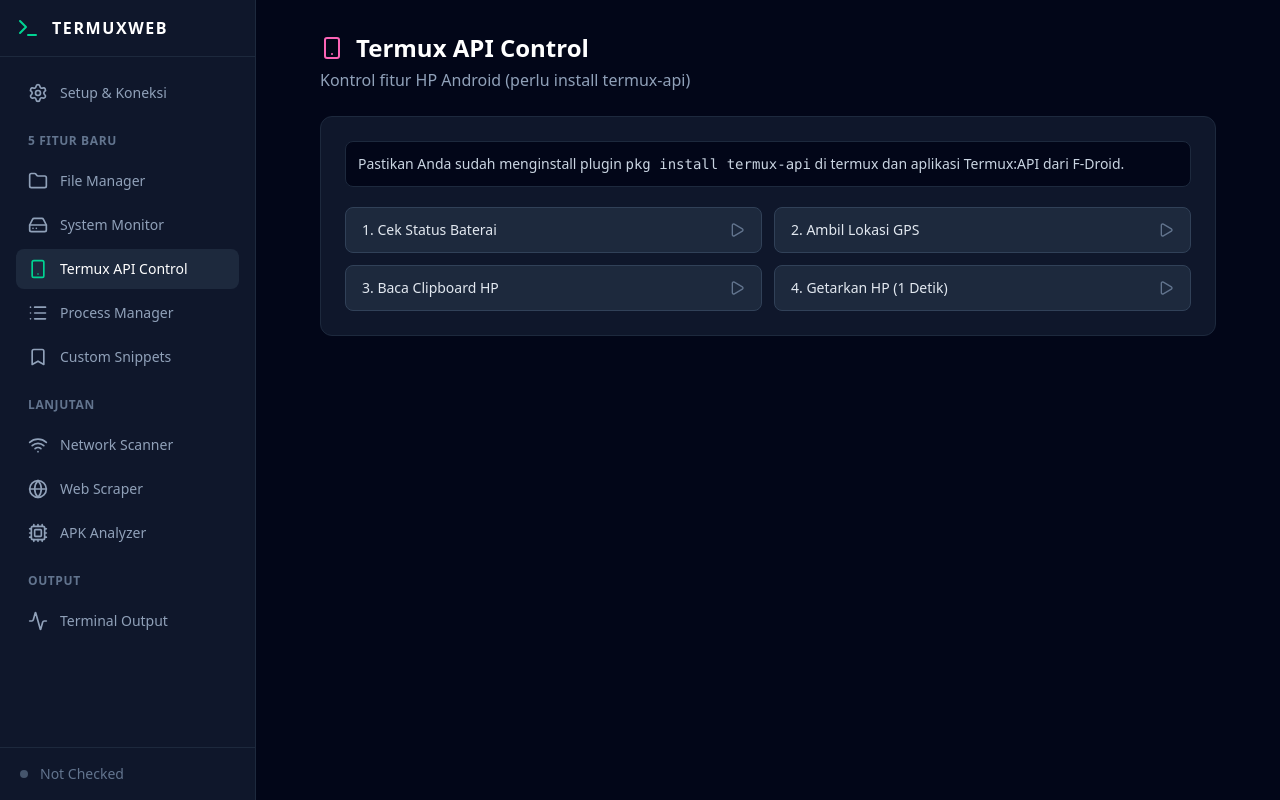
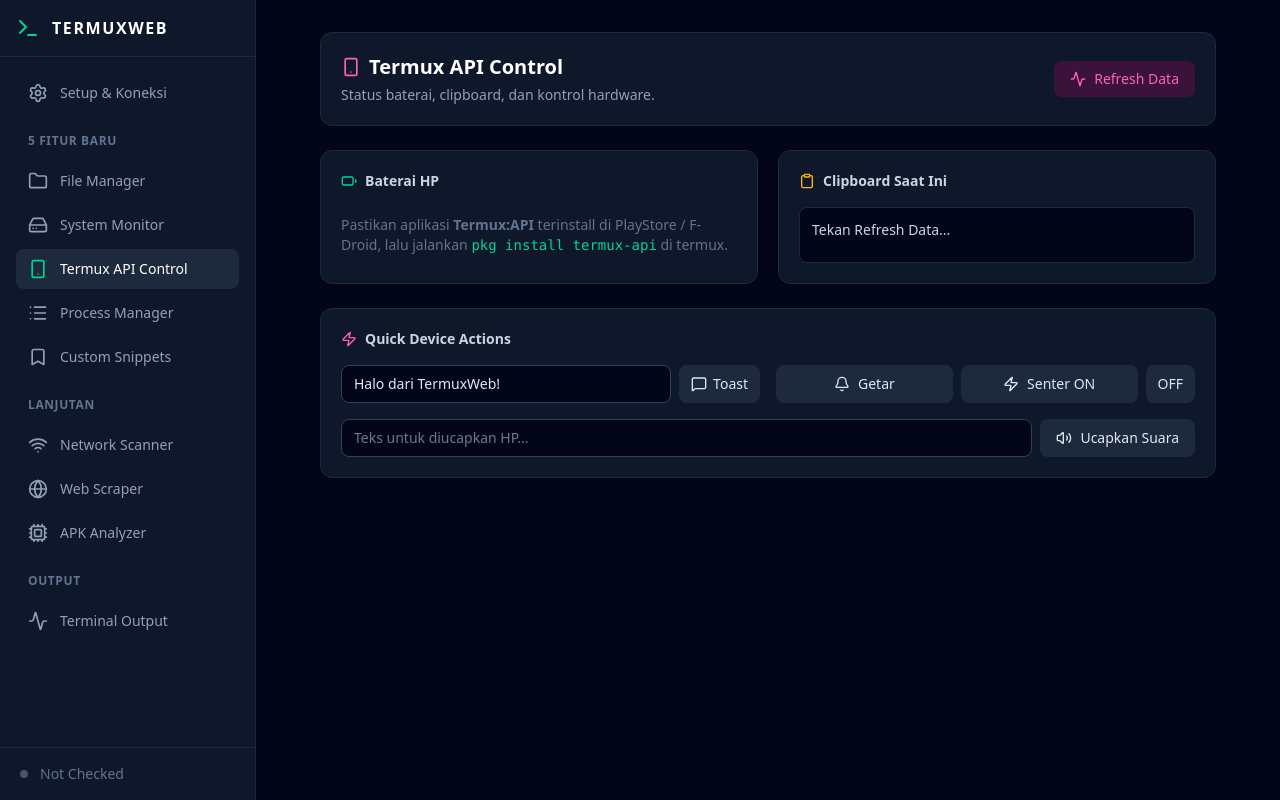
Before and after one commit to 2026musik-code/sr, a React (Vite) app: page / in a window 1280 px wide. Both pictures are taken after a click on the button "Termux API Control". Built offline with nearby package versions, Linux system fonts and the light colour scheme.

Commit message:
feat: add device status info collection
Implement device state tracking for battery, Wi-Fi, and clipboard using Termux APIs.

```diff
--- a/src/App.tsx
+++ b/src/App.tsx
@@ -3,7 +3,8 @@
   Terminal, Server, Globe, ShieldAlert, Cpu,
   Wifi, Play, CheckCircle2, XCircle, Code, Copy,
   Activity, Settings, Info, AlertTriangle,
-  Folder, HardDrive, Smartphone, List, Bookmark, Trash2, FileText
+  Folder, HardDrive, Smartphone, List, Bookmark, Trash2, FileText,
+  Battery, Clipboard as ClipboardIcon, Bell, Volume2, MessageSquare, Zap
 } from 'lucide-react';
 
 class ErrorBoundary extends Component<{children: React.ReactNode}, {hasError: boolean, error: Error | null}> {
@@ -138,6 +139,12 @@
   const [fileLoading, setFileLoading] = useState(false);
   const [currentPathDisplay, setCurrentPathDisplay] = useState('/sdcard');
 
+  const [deviceLoading, setDeviceLoading] = useState(false);
+  const [deviceData, setDeviceData] = useState<{
+    battery: any, wifi: any, clipboard: string | null
+  }>({ battery: null, wifi: null, clipboard: null });
+  const [toastMsg, setToastMsg] = useState('Halo dari TermuxWeb!');
+
   const [sysLoading, setSysLoading] = useState(false);
   const [sysData, setSysData] = useState<{
     storage: { total: string, used: string, free: string, percent: number } | null,
@@ -214,6 +221,51 @@
     setSysLoading(false);
   };
 
+  const loadDeviceInfo = async () => {
+    if (!isConnected || !apiUrl) return;
+    setDeviceLoading(true);
+    try {
+      const url = new URL(apiUrl);
+      const cmd = `
+echo "_BATTERY_"
+termux-battery-status 2>/dev/null
+echo "_WIFI_"
+termux-wifi-connectioninfo 2>/dev/null
+echo "_CLIPBOARD_"
+termux-clipboard-get 2>/dev/null
+      `;
+      const res = await fetch(`${url.origin}/api/execute`, {
+        method: 'POST',
+        headers: { 'Content-Type': 'application/json' },
+        body: JSON.stringify({ command: cmd })
+      });
+      const data = await res.json();
+      if (!data.error) {
+         const out = data.output;
+         const sections = out.split(/_(BATTERY|WIFI|CLIPBOARD)_/).map((s: string) => s.trim());
+         const newDeviceData = {...deviceData};
+
+         try {
+           const batStr = sections[sections.indexOf('BATTERY') + 1];
+           if (batStr) newDeviceData.battery = JSON.parse(batStr);
+         } catch(e) {}
+
+         try {
+           const wifiStr = sections[sections.indexOf('WIFI') + 1];
+           if (wifiStr) newDeviceData.wifi = JSON.parse(wifiStr);
+         } catch(e) {}
+
+         const clipStr = sections[sections.indexOf('CLIPBOARD') + 1];
+         if (clipStr) newDeviceData.clipboard = clipStr;
+
+         setDeviceData(newDeviceData);
+      }
+    } catch (e) {
+      console.error("Device Info Error:", e);
+    }
+    setDeviceLoading(false);
+  };
+
   useEffect(() => {
     localStorage.setItem('termux_snippets', JSON.stringify(snippets));
   }, [snippets]);
@@ -221,6 +273,9 @@
   useEffect(() => {
     if (activeTab === 'system' && isConnected && !sysData.storage) {
       loadSystemInfo();
+    }
+    if (activeTab === 'device' && isConnected && !deviceData.battery) {
+      loadDeviceInfo();
     }
   }, [activeTab, isConnected]);
 
@@ -650,16 +705,68 @@
             {/* TERMUX API TAB */}
             {activeTab === 'device' && (
               <div className="space-y-6 fade-in">
-                <Header title="Termux API Control" desc="Kontrol fitur HP Android (perlu install termux-api)" icon={<Smartphone className="text-pink-400"/>} />
-                <div className="bg-slate-900 border border-slate-800 rounded-xl p-6 space-y-5">
-                  <div className="p-3 bg-slate-950 border border-slate-800 text-slate-300 text-sm rounded-lg">
-                    Pastikan Anda sudah menginstall plugin <code>pkg install termux-api</code> di termux dan aplikasi Termux:API dari F-Droid.
+                <div className="flex flex-col sm:flex-row justify-between sm:items-center gap-4 bg-slate-900 border border-slate-800 p-4 sm:p-5 rounded-xl">
+                  <div>
+                    <h2 className="text-xl font-bold text-white flex items-center gap-2"><Smartphone className="text-pink-400 w-5 h-5"/> Termux API Control</h2>
+                    <p className="text-sm text-slate-400 mt-1">Status baterai, clipboard, dan kontrol hardware.</p>
                   </div>
-                  <div className="grid grid-cols-1 sm:grid-cols-2 gap-3">
-                    <ActionBtn onClick={() => executeCommand(`termux-battery-status`, 'Baterai Status')} label="1. Cek Status Baterai" />
-                    <ActionBtn onClick={() => executeCommand(`termux-location`, 'GPS Location')} label="2. Ambil Lokasi GPS" />
-                    <ActionBtn onClick={() => executeCommand(`termux-clipboard-get`, 'Get Clipboard')} label="3. Baca Clipboard HP" />
-                    <ActionBtn onClick={() => executeCommand(`termux-vibrate -d 1000`, 'Vibrate')} label="4. Getarkan HP (1 Detik)" />
+                  <button onClick={loadDeviceInfo} disabled={deviceLoading} className="bg-pink-600/20 hover:bg-pink-600 text-pink-400 hover:text-white px-4 py-2 rounded-lg transition disabled:opacity-50 flex items-center justify-center gap-2 font-medium text-sm">
+                    <Activity className={`w-4 h-4 ${deviceLoading ? 'animate-spin' : ''}`} />
+                    <span>Refresh Data</span>
+                  </button>
+                </div>
+
+                <div className="grid grid-cols-1 md:grid-cols-2 gap-5">
+                  {/* Baterai Card */}
+                  <div className="bg-slate-900 border border-slate-800 rounded-xl p-5 shadow-sm">
+                    <h3 className="text-sm font-semibold text-slate-300 mb-4 flex items-center gap-2"><Battery className="w-4 h-4 text-emerald-400" /> Baterai HP</h3>
+                    {deviceData.battery ? (
+                      <div className="space-y-3">
+                         <div className="flex items-end gap-3">
+                           <span className="text-3xl font-bold text-white">{deviceData.battery.percentage}%</span>
+                           <span className="text-sm text-slate-400 pb-1 uppercase">{deviceData.battery.status}</span>
+                         </div>
+                         <div className="flex justify-between text-xs text-slate-400">
+                           <span>Suhu: {deviceData.battery.temperature}°C</span>
+                           <span>Health: {deviceData.battery.health}</span>
+                           <span>Power: {deviceData.battery.plugged}</span>
+                         </div>
+                         <div className="w-full bg-slate-950 rounded-full h-2.5 overflow-hidden border border-slate-800">
+                           <div className={`h-full rounded-full transition-all duration-500 ${deviceData.battery.percentage > 20 ? 'bg-emerald-500' : 'bg-rose-500'}`} style={{ width: `${deviceData.battery.percentage}%` }}></div>
+                         </div>
+                      </div>
+                    ) : <div className="text-sm text-slate-500 py-2">Pastikan aplikasi <b>Termux:API</b> terinstall di PlayStore / F-Droid, lalu jalankan <code className="text-emerald-400">pkg install termux-api</code> di termux.</div>}
+                  </div>
+
+                  {/* Clipboard Card */}
+                  <div className="bg-slate-900 border border-slate-800 rounded-xl p-5 shadow-sm flex flex-col min-h-0">
+                    <h3 className="text-sm font-semibold text-slate-300 mb-4 flex items-center gap-2"><ClipboardIcon className="w-4 h-4 text-amber-400" /> Clipboard Saat Ini</h3>
+                    <div className="bg-slate-950 border border-slate-800 rounded-lg p-3 text-sm text-slate-300 flex-1 overflow-y-auto whitespace-pre-wrap">
+                      {deviceData.clipboard !== null ? (deviceData.clipboard || '< Clipboard Kosong >') : 'Tekan Refresh Data...'}
+                    </div>
+                  </div>
+                </div>
+
+                {/* API Actions */}
+                <div className="bg-slate-900 border border-slate-800 rounded-xl p-5 shadow-sm">
+                  <h3 className="text-sm font-semibold text-slate-300 mb-4 flex items-center gap-2"><Zap className="w-4 h-4 text-pink-400" /> Quick Device Actions</h3>
+                  <div className="grid grid-cols-1 sm:grid-cols-2 gap-4">
+                     <div className="flex gap-2">
+                        <input type="text" value={toastMsg} onChange={(e) => setToastMsg(e.target.value)} placeholder="Teks notif..." className="flex-1 bg-slate-950 border border-slate-700 rounded-lg px-3 py-2 text-slate-200 text-sm focus:outline-none"/>
+                        <button onClick={() => executeCommand(`termux-toast "${toastMsg}"`, 'Show Toast')} className="bg-slate-800 hover:bg-slate-700 text-slate-200 px-3 py-2 rounded-lg text-sm transition flex items-center justify-center gap-1.5"><MessageSquare className="w-4 h-4"/> Toast</button>
+                     </div>
+                     <div className="flex gap-2">
+                        <button onClick={() => executeCommand(`termux-vibrate -d 500`, 'Getarkan')} className="flex-1 bg-slate-800 hover:bg-slate-700 text-slate-200 px-3 py-2 rounded-lg text-sm transition flex items-center justify-center gap-2"><Bell className="w-4 h-4"/> Getar</button>
+                        <button onClick={() => executeCommand(`termux-torch on`, 'Senter ON')} className="flex-1 bg-slate-800 hover:bg-slate-700 text-slate-200 px-3 py-2 rounded-lg text-sm transition flex items-center justify-center gap-2"><Zap className="w-4 h-4"/> Senter ON</button>
+                        <button onClick={() => executeCommand(`termux-torch off`, 'Senter OFF')} className="bg-slate-800 hover:bg-slate-700 text-slate-200 px-3 py-2 rounded-lg text-sm transition text-center">OFF</button>
+                     </div>
+                     <div className="flex gap-2 sm:col-span-2">
+                        <input type="text" id="ttsInput" placeholder="Teks untuk diucapkan HP..." className="flex-1 bg-slate-950 border border-slate-700 rounded-lg px-3 py-2 text-slate-200 text-sm focus:outline-none"/>
+                        <button onClick={() => {
+                          const val = (document.getElementById('ttsInput') as HTMLInputElement).value;
+                          if(val) executeCommand(`termux-tts-speak "${val}"`, 'Text to Speech');
+                        }} className="bg-slate-800 hover:bg-slate-700 text-slate-200 px-4 py-2 rounded-lg text-sm transition flex items-center justify-center gap-2"><Volume2 className="w-4 h-4"/> Ucapkan Suara</button>
+                     </div>
                   </div>
                 </div>
               </div>
```
